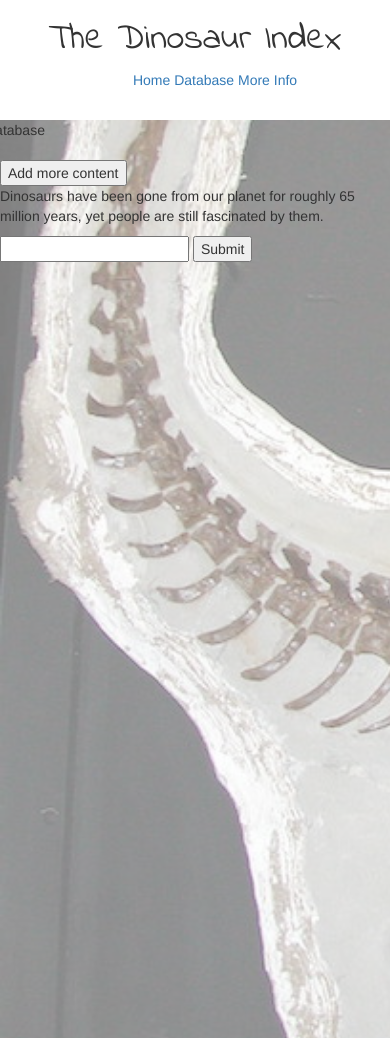
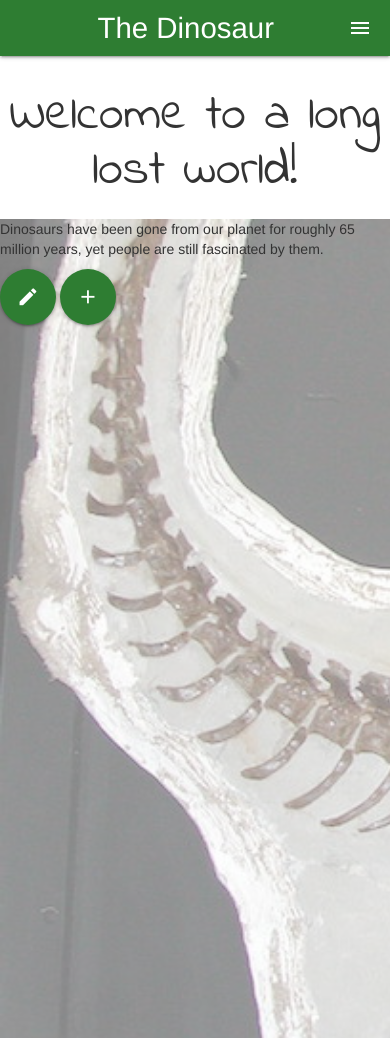
Before and after one commit to Code-Institute-Submissions/NickBaker11-Milestone-no-3_resub, a Flask app: page / in a window 390 px wide. Run offline with Flask 2, Linux system fonts and the light colour scheme; data that the repository does not hold is empty; some libraries are stand-ins or nearby versions.

Commit message:
Navbar added with materialize, mobile navbar not working

```diff
--- a/app.py
+++ b/app.py
@@ -23,6 +23,11 @@
     return render_template('main-page.html', dinoInfo=mongo.db.dinoInfo.find())
 
 
+@app.route("/add_info")
+def add_info():
+    return render_template("add_info.html")
+
+
 if __name__ == '__main__':
     app.run(host=os.environ.get('IP'),
             port=int(os.environ.get('PORT')),
--- a/static/javascript/main.js
+++ b/static/javascript/main.js
@@ -1,14 +1,4 @@
-var coll = document.getElementsByClassName("collapsible");
-var i;
-
-for (i = 0; i < coll.length; i++) {
-  coll[i].addEventListener("click", function() {
-    this.classList.toggle("active");
-    var content = this.nextElementSibling;
-    if (content.style.display === "block") {
-      content.style.display = "none";
-    } else {
-      content.style.display = "block";
-    }
+document.addEventListener('DOMContentLoaded', function() {
+    var elems = document.querySelectorAll('.sidenav');
+    var instances = M.Sidenav.init(elems, options);
   });
-}
--- a/templates/base.html
+++ b/templates/base.html
@@ -3,52 +3,93 @@
   <head>
     <meta charset="UTF-8" />
     <meta name="viewport" content="width=device-width, initial-scale=1.0" />
-    <link rel="stylesheet" href="https://stackpath.bootstrapcdn.com/bootstrap/3.5.0/css/bootstrap.min.css">
-    <link rel="stylesheet" href="{{ url_for('static', filename='css/style.css') }}">
+    <link
+      rel="stylesheet"
+      href="https://stackpath.bootstrapcdn.com/bootstrap/3.5.0/css/bootstrap.min.css"
+    />
+    <link
+      rel="stylesheet"
+      href="https://cdnjs.cloudflare.com/ajax/libs/materialize/1.0.0/css/materialize.min.css"
+    />
+
+    <link
+      rel="stylesheet"
+      href="{{ url_for('static', filename='css/style.css') }}"
+    />
+    <link
+      href="https://fonts.googleapis.com/icon?family=Material+Icons"
+      rel="stylesheet"
+    />
     <title>Document</title>
   </head>
 
   <body>
     <header>
-      <div class="container">
-        <div class="row">
-          <div class="col">
-            <h1>The Dinosaur Index</h1>
-          </div>
-        </div>
-        <div class="row">
-          <ul id="navbar" class="list-inline-item">
-            <li class="col-3">
-              <a href="index.html">Home</a>
+      <nav>
+        <div class="nav-wrapper #2e7d32 green darken-3">
+          <a
+            href="{{ url_for('static', filename='index.html') }}"
+            class="brand-logo"
+            >The Dinosaur Index</a
+          >
+          <a href="#" data-target="mobile-demo" class="sidenav-trigger right"
+            ><i class="material-icons">menu</i></a
+          >
+          <ul class="right hide-on-med-and-down">
+            <li>
+              <a href="{{ url_for('static', filename='index') }}">Home</a>
             </li>
-            <li class="col-3"><a href="templates/main-page.html">Database</a></li>
-            <li class="col-3"><a href="final-page.html">More Info</a></li>
+            <li>
+              <a href="{{ url_for('static', filename='base') }}">Database</a>
+            </li>
+            <li>
+              <a href="{{ url_for('static', filename='finalpage') }}"
+                >More Info</a
+              >
+            </li>
           </ul>
         </div>
-      </div>
+
+        <ul class="sidenav" id="mobile-demo">
+          <li><a href="{{ url_for('static', filename='index') }}">Home</a></li>
+          <li>
+            <a href="{{ url_for('static', filename='base') }}">Database</a>
+          </li>
+          <li>
+            <a href="{{ url_for('static', filename='final-page') }}"
+              >More Info</a
+            >
+          </li>
+        </ul>
+      </nav>
     </header>
-    <h2></h2>
-    <img class="background_img" src="{{ url_for('static', filename='images/Skeleton2.jpg') }}" alt="Dinosaur skeleton">
-    <div class="container">
-      <div class="row">
-        <div class="col-8">Database</div>
-        <div class="col-4">
-            <img src="#" alt="">
-        </div>
-      </div>
-      <!--accordion dropdwon for text-->
-    </div>
-    <button class="collapsible">Add more content</button>
-    <div>
+    <h2>Welcome to a long lost world!</h2>
+    <img
+      class="background_img"
+      src="{{ url_for('static', filename='images/Skeleton2.jpg') }}"
+      alt="Dinosaur skeleton"
+    />
       <p>
         Dinosaurs have been gone from our planet for roughly 65 million years,
         yet people are still fascinated by them.
       </p>
     </div>
 
-    {% block content%}
-    {% endblock %}
-
+    {% block content%} {% endblock %}
+    <a class="btn-floating btn-large #2e7d32 green darken-3"
+      ><i class="material-icons">edit</i></a
+    >
+    <a
+      href="{{ url_for('static', filename='add_task') }}"
+      class="btn-floating btn-large #2e7d32 green darken-3"
+      ><i class="material-icons">add</i></a
+    >
     <script src="{{ url_for('static', filename='javascript/main.js') }}"></script>
+    <script
+      src="https://code.jquery.com/jquery-3.5.1.min.js"
+      integrity="sha256-9/aliU8dGd2tb6OSsuzixeV4y/faTqgFtohetphbbj0="
+      crossorigin="anonymous"
+    ></script>
+    <script src="https://cdnjs.cloudflare.com/ajax/libs/materialize/1.0.0/js/materialize.min.js"></script>
   </body>
 </html>
--- a/templates/main-page.html
+++ b/templates/main-page.html
@@ -2,17 +2,14 @@
 {% block content %}
 
     {% for info in dinoInfo %}
-        {{info.name}}
-        {{info.time_period}}
-        {{info.diet}}
-        {{info.height}}
-        {{info.speed}}
-        {{info.discovered_in}}
+        Name:{{info.name}}<br>
+        Time Period:{{info.time_period}}<br>
+        Diet:{{info.diet}}<br>
+        Height:{{info.height}}<br>
+        Speed:{{info.speed}}<br>
+        Discovered in:{{info.discovered_in}}<br>
     {% endfor %}
 
-    <form>
-        <input type="text">
-        <input type="submit" value="Submit">
-    </form>
+
 
 {% endblock %}
```
Also changed, not shown: templates/final-page.html (renamed from final-page.html), templates/index.html (renamed from index.html).
